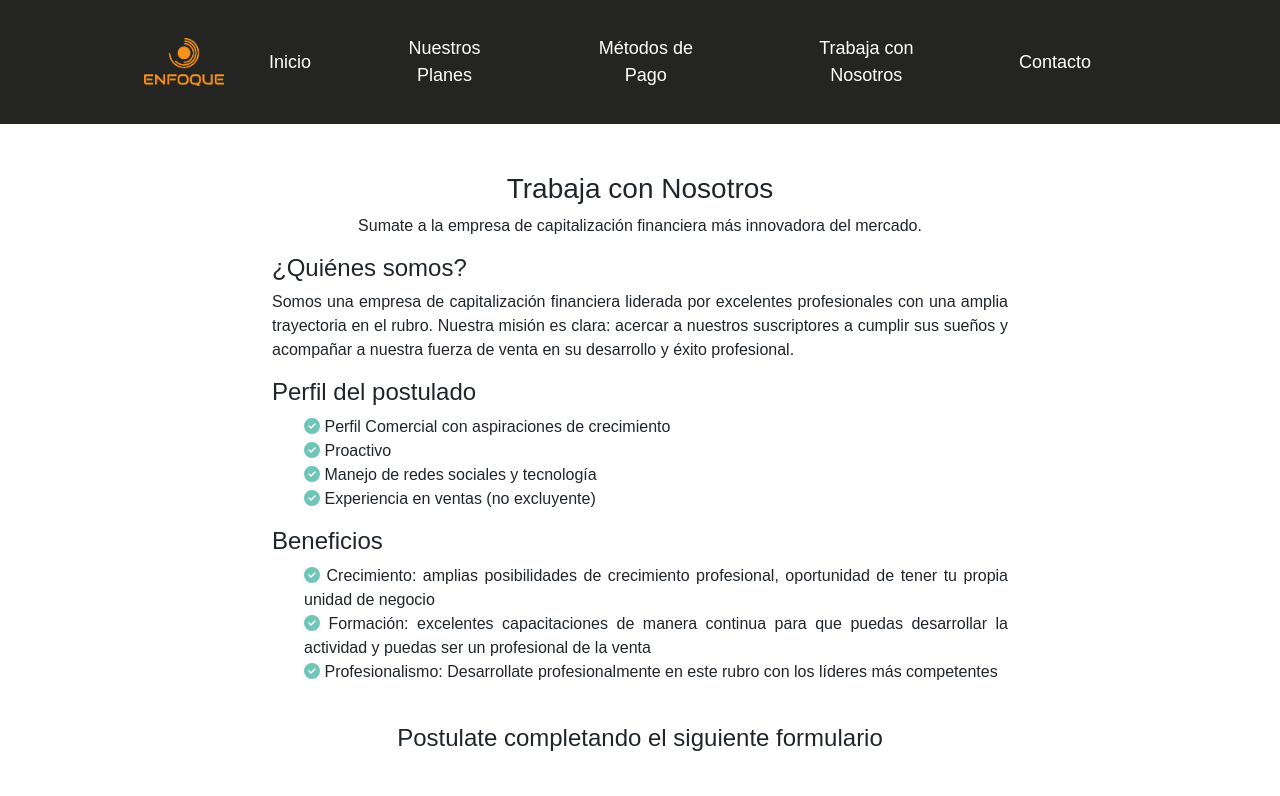
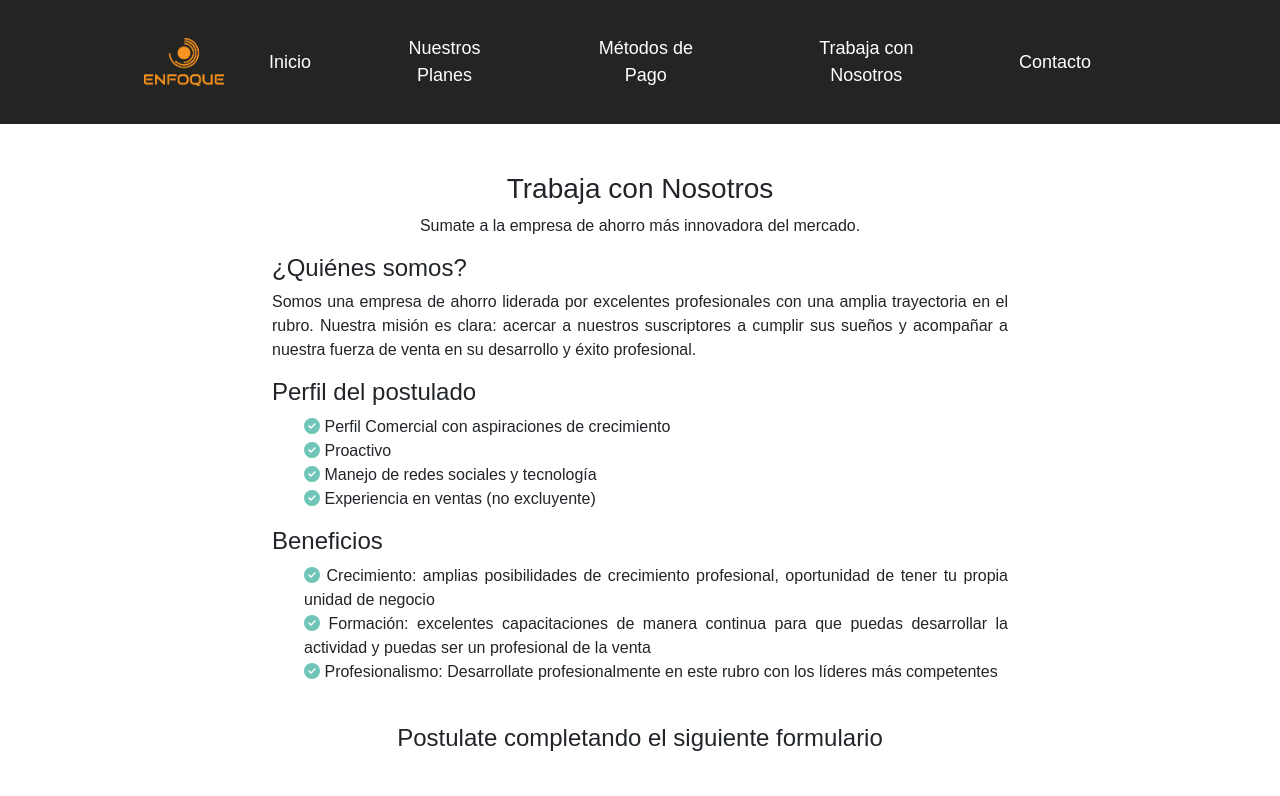
Before and after one commit to VizalGroup/enfoquewebsite, a React (Create React App) app: page /trabajaconnosotros in a window 1280 px wide. Shown: the top 796 px of the page. Built offline with nearby package versions, Linux system fonts and the light colour scheme; a web font is replaced by a local one.

Commit message:
cambio pedido por cliente

```diff
--- a/src/App.js
+++ b/src/App.js
@@ -3,35 +3,35 @@ import React from "react";
 import { Route, Routes } from "react-router-dom";
 import LotteryResultNumberShow from "./components/LotteryResultNumberShow/LotteryResultNumberShow";
 import PaymentMethods from "./components/PaymentMethods/PaymentMethods";
-import Nav from '../src/components/Nav/Nav'
-import Home from './components/Home/Home';
+import Nav from "../src/components/Nav/Nav";
+import Home from "./components/Home/Home";
 import Footer from "./components/Footer/Footer";
 import ElectroPlan from "./components/PlanPage/ElectroPlan";
 import EnfoquePlan from "./components/PlanPage/EnfoquePlan";
-import PlanBici from "./components/PlanPage/PlanBici"
-import PlanMoto from "./components/PlanPage/PlanMoto"
+import PlanBici from "./components/PlanPage/PlanBici";
+import PlanMoto from "./components/PlanPage/PlanMoto";
 import TrabajaConNosotros from "./components/Trabaja/TrabajaConNosotros";
-import PlanProyecto from './components/PlanPage/PlanProyecto'
+// import PlanProyecto from "./components/PlanPage/PlanProyecto";
 import TrabajaHome from "./components/Trabaja/TrabajaHome";
 
 function App() {
   return (
     <div>
-      <Nav/>
+      <Nav />
       <Routes>
-      <Route path='/' element={<Home/>}/>
-     <Route path='/loterry' element={<LotteryResultNumberShow/>}/>
+        <Route path="/" element={<Home />} />
+        <Route path="/loterry" element={<LotteryResultNumberShow />} />
         <Route path="/payment" element={<PaymentMethods />} />
         <Route path="/electroplan" element={<ElectroPlan />} />
-        <Route path= "/enfoqueplan" element={<EnfoquePlan />} />
-        <Route path="/planbici" element={<PlanBici/>}/>
-        <Route path="/planmoto" element={<PlanMoto/>}/>
-        <Route path="/trabajaconnosotros" element={<TrabajaConNosotros/>} />
-        <Route path="/planproyecto" element={<PlanProyecto/>}/>
-        <Route path='/trabajahome' element={<TrabajaHome/>}/>
+        <Route path="/enfoqueplan" element={<EnfoquePlan />} />
+        <Route path="/planbici" element={<PlanBici />} />
+        <Route path="/planmoto" element={<PlanMoto />} />
+        <Route path="/trabajaconnosotros" element={<TrabajaConNosotros />} />
+        {/* <Route path="/planproyecto" element={<PlanProyecto />} /> */}
+        <Route path="/trabajahome" element={<TrabajaHome />} />
       </Routes>
       <div id="contacto">
-      <Footer/>
+        <Footer />
       </div>
     </div>
   );
--- a/src/components/Contenido/Contenido.jsx
+++ b/src/components/Contenido/Contenido.jsx
@@ -1,29 +1,49 @@
-import React from 'react';
-import Image from 'react-bootstrap/Image';
-import img from '../img/22.png';
-import banner from '../img/banner.png'
-import './Contenido.css'
+import React from "react";
+import Image from "react-bootstrap/Image";
+import img from "../img/22.png";
+import banner from "../img/banner.png";
+import "./Contenido.css";
 
 function Contenido() {
   const backgroundStyle = {
     backgroundImage: `url(${banner})`, // Agrega la imagen de fondo utilizando la variable 'img'
-    backgroundSize: 'cover',
-    backgroundRepeat: 'no-repeat',
-    backgroundPosition: 'center',
-    minHeight: '100vh',
-    display: 'flex',
-    alignItems: 'center',
+    backgroundSize: "cover",
+    backgroundRepeat: "no-repeat",
+    backgroundPosition: "center",
+    minHeight: "100vh",
+    display: "flex",
+    alignItems: "center",
   };
 
   return (
     <div style={backgroundStyle}>
-    <div   className="container">
+      <div className="container">
         <div className="row">
           <div className="col-md-6 d-flex align-items-center">
-          <Image src={img} style={{width:'95%', marginTop:'50px', borderRadius:'10PX'}} alt="Imagen" />
+            <Image
+              src={img}
+              style={{ width: "95%", marginTop: "50px", borderRadius: "10PX" }}
+              alt="Imagen"
+            />
           </div>
           <div className="col-md-6 d-flex align-items-center">
-          <p style={{fontSize:'20PX', backgroundColor:'rgba(245, 245, 245, 0.5)', marginTop:'20px',marginBottom:'20px', borderRadius:'10px', padding:'20px'}}>Enfoque es una empresa dedicada a fomentar el ahorro y la Capitalización Financiera de nuestros suscriptores. Con una variada oferta tanto en valores como cantidad de cuotas. Pensando siempre en la necesidad de nuestros clientes. Completa el formulario y conoce nuestros planes de 12, 18, 24, 36 y 48 cuotas, siempre fijas, con la posibilidad de entrega pactada. Vos podés ser el próximo adjudicado, cumplir tus sueños y NO PAGAR MAS ‼️
+            <p
+              style={{
+                fontSize: "20PX",
+                backgroundColor: "rgba(245, 245, 245, 0.5)",
+                marginTop: "20px",
+                marginBottom: "20px",
+                borderRadius: "10px",
+                padding: "20px",
+              }}
+            >
+              Enfoque es una empresa dedicada a fomentar el ahorro de nuestros
+              suscriptores. Con una variada oferta tanto en valores como
+              cantidad de cuotas. Pensando siempre en la necesidad de nuestros
+              clientes. Completa el formulario y conoce nuestros planes de 12,
+              18, 24, 36 y 48 cuotas, siempre fijas, con la posibilidad de
+              entrega pactada. Vos podés ser el próximo adjudicado, cumplir tus
+              sueños y NO PAGAR MAS ‼️
             </p>
           </div>
         </div>
--- a/src/components/Footer/Footer.jsx
+++ b/src/components/Footer/Footer.jsx
@@ -32,9 +32,9 @@ function Footer() {
             <li>
               <a href="/planmoto">Plan Moto</a>
             </li>
-            <li>
+            {/* <li>
               <a href="/planproyecto">Plan Proyecto</a>
-            </li>
+            </li> */}
             <li>
               <a href="#trabaja">Trabaja con Nosotros</a>
             </li>
--- a/src/components/LotteryResultNumberShow/LotteryResultNumberShow.jsx
+++ b/src/components/LotteryResultNumberShow/LotteryResultNumberShow.jsx
@@ -30,7 +30,7 @@ export default function LotteryResultNumberShow() {
 
     <div className={styles.cardContainer}>
       <Card className={styles.lotteryCard}>
-        <Card.Header className={styles.cardHeader}>Resultado de la Lotería de la ciudad de Buenos Aires</Card.Header>
+        <Card.Header className={styles.cardHeader}>Resultado de sorteo interno trimestral</Card.Header>
         <Card.Body>
           {data.map((item, index) => (
             <div key={index}>
--- a/src/components/PlanPage/PlanProyecto.jsx
+++ b/src/components/PlanPage/PlanProyecto.jsx
@@ -19,8 +19,10 @@ export default function PlanProyecto() {
 
         <div className="col-md-6">
           <p className={style.text}>
-          ¿Hace cuanto tenés en mente renovar o ampliar tu casa o quincho? ¡Enfoque te ofrece comenzar a ahorrar para poder cubrir todo el costo de materiales y si salís adjudicado <strong> NO PAGAS MÁS</strong>!
-
+            ¿Hace cuanto tenés en mente renovar o ampliar tu casa o quincho?
+            ¡Enfoque te ofrece comenzar a ahorrar para poder cubrir todo el
+            costo de materiales y si salís adjudicado{" "}
+            <strong> NO PAGAS MÁS</strong>!
           </p>
           <img
             src={enfoqueImg2}
--- a/src/components/Trabaja/TrabajaConNosotros.jsx
+++ b/src/components/Trabaja/TrabajaConNosotros.jsx
@@ -55,16 +55,14 @@ export default function TrabajaConNosotros() {
         <div className="col-lg-8 offset-lg-2">
           <h3 className="text-center">Trabaja con Nosotros</h3>
           <p className="text-center">
-            Sumate a la empresa de capitalización financiera más innovadora del
-            mercado.
+            Sumate a la empresa de ahorro más innovadora del mercado.
           </p>
           <h4>¿Quiénes somos?</h4>
           <p>
-            Somos una empresa de capitalización financiera liderada por
-            excelentes profesionales con una amplia trayectoria en el rubro.
-            Nuestra misión es clara: acercar a nuestros suscriptores a cumplir
-            sus sueños y acompañar a nuestra fuerza de venta en su desarrollo y
-            éxito profesional.
+            Somos una empresa de ahorro liderada por excelentes profesionales
+            con una amplia trayectoria en el rubro. Nuestra misión es clara:
+            acercar a nuestros suscriptores a cumplir sus sueños y acompañar a
+            nuestra fuerza de venta en su desarrollo y éxito profesional.
           </p>
           <h4>Perfil del postulado</h4>
           <ul style={{ listStyle: "none" }}>
```
Also changed, not shown: src/components/Home/Home.jsx (+16 -16 lines). Lines whose indentation alone changed are shown as unchanged.
